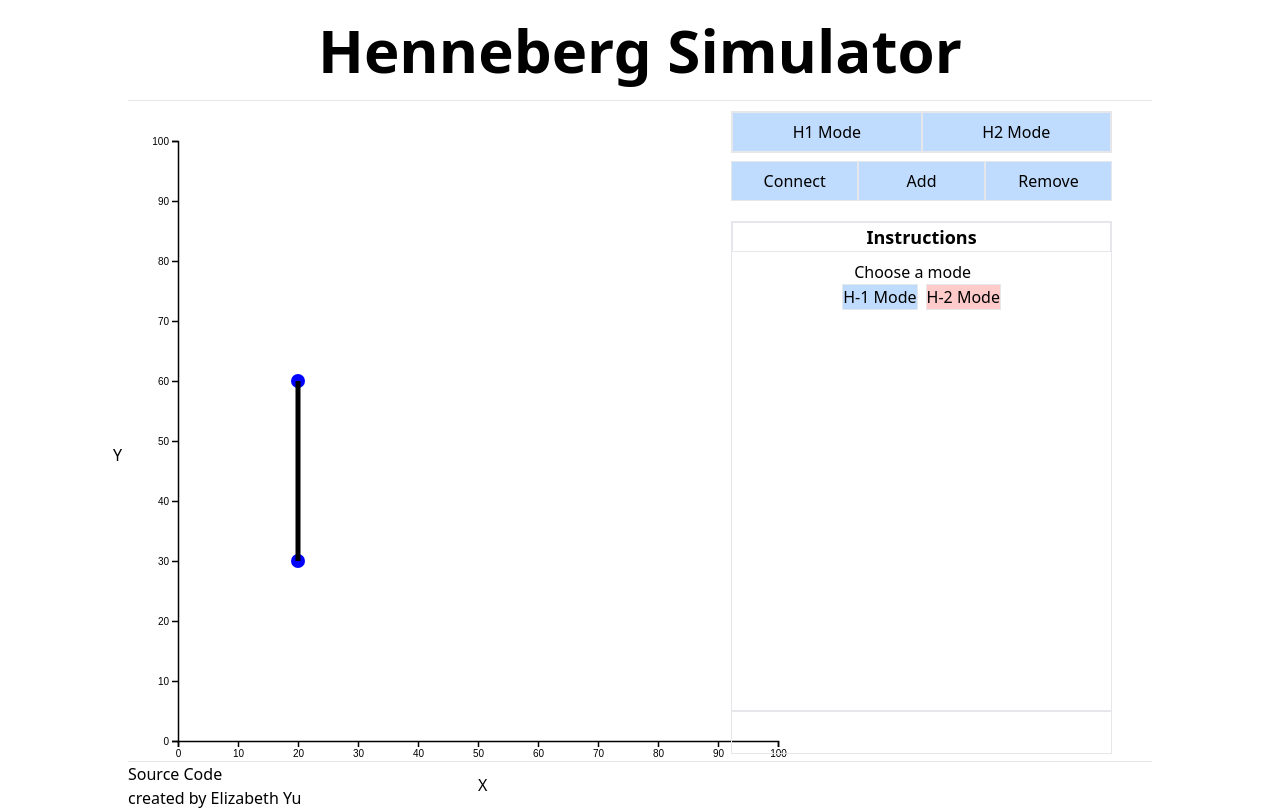
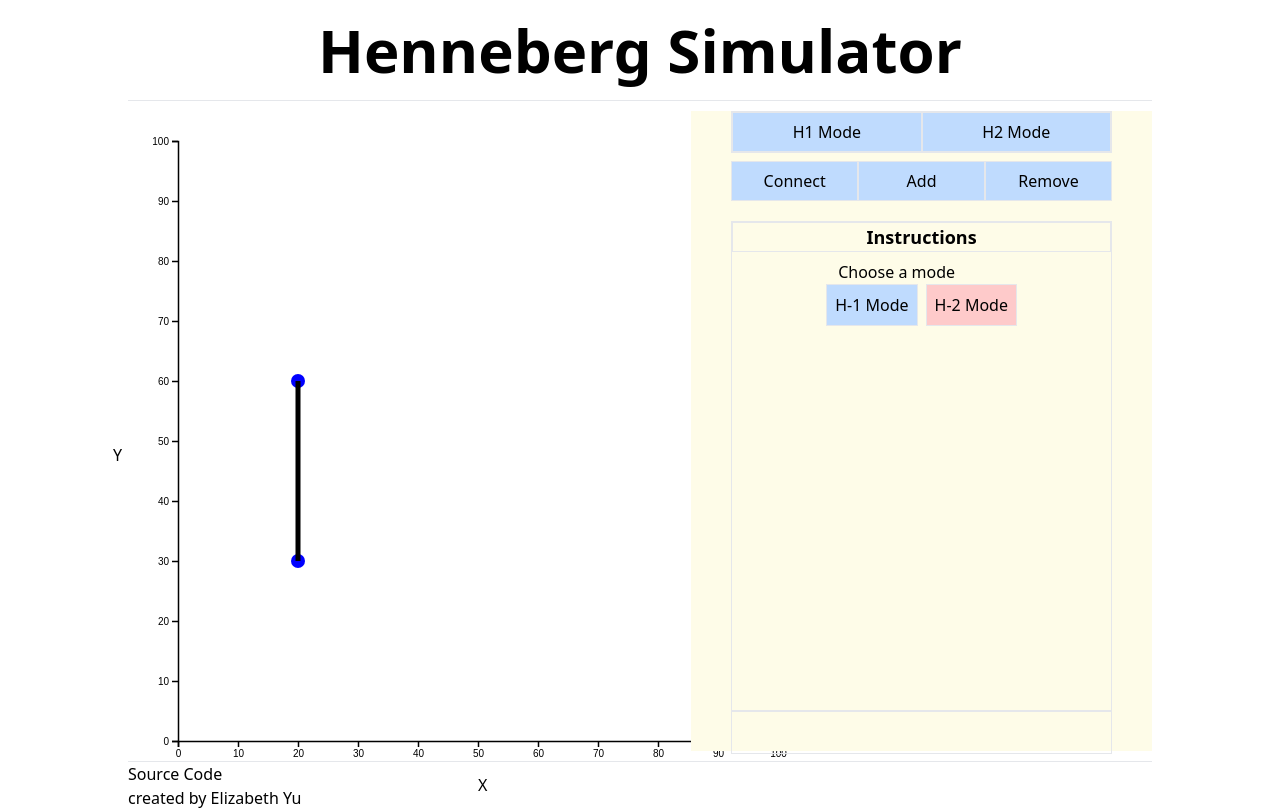
Before and after one commit to eyucherin/next-rigidity, a Next.js app: page / in a window 1280 px wide. Built offline with nearby package versions, Linux system fonts and the light colour scheme.

Commit message:
V.1.0.0 design update

```diff
--- a/src/pages/components/Intructions.js
+++ b/src/pages/components/Intructions.js
@@ -164,17 +164,18 @@ const Instructions = (props) => {
             <div>
               <div className = "ml-3 w[100%]">Choose a mode</div>
               <div>
-                <button className="border bg-blue-200 mr-2 hover:bg-amber-200" onClick={clickH1Mode}>
+                <button className="border p-2 bg-blue-200 mr-2 hover:bg-amber-200" onClick={clickH1Mode}>
                   H-1 Mode
                 </button>
+
                 {counter > 0 ?
-                  <button className="border bg-blue-200 hover:bg-amber-200" onClick={clickH2Mode}>
+                  <button className="border bg-blue-200 hover:bg-amber-200 p-2" onClick={clickH2Mode}>
                   H-2 Mode
-                </button>:<button className = "border bg-red-200" onClick={() => alert("Cannot initiate H-2 move on current framework, there must be at least 3 joints")}>H-2 Mode</button>}
+                </button>:<button className = "border bg-red-200 p-2" onClick={() => alert("Cannot initiate H-2 move on current framework, there must be at least 3 joints")}>H-2 Mode</button>}
           </div>
             </div>
           </div>
-        ) : <div className = "p-2">CURRENT MODE: {mode}</div>}
+        ) : null}
 
         <ul>
           {steps.map((item, index) =>
@@ -197,7 +198,7 @@ const Instructions = (props) => {
           currentStep == steps.length -1 ?
           <button className="border w-[30%] bg-blue-200" onClick={reset}>Reset</button>:
           mode == "" ?null:
-          <button className={`border w-[30%] ${props.isNext ? `bg-blue-200`:`bg-white`}`} onClick={clickNext}>Next</button>
+          <button className={`border w-[30%] ${props.isNext ? `bg-blue-200`:`bg-red-100`}`} onClick={clickNext}>Next</button>
         }
       </div>
     </div>
--- a/src/pages/index.js
+++ b/src/pages/index.js
@@ -32,7 +32,7 @@ export default function Home() {
   return (
    <div className = "mx-[10%]">
     <div className = "flex justify-center align-middle p-5">
-        <h1 className = "text-6xl font-bold">Henneberg Simulator</h1>
+        <h1 className = "text-6xl font-semibold">Henneberg Simulator</h1>
     </div>
     <hr></hr>
     <div className = "flex my-[1%] h-[80vh]">
@@ -40,7 +40,7 @@ export default function Home() {
       <div className = "w-[55%]">
         <Table toolMode = {toolMode} isNext = {isNext} setIsNext = {handleNext}/>
       </div>
-      <div className = "w-[45%]">
+      <div className = "w-[45%] bg-yellow-50">
         <div className>
           <div className  = "flex mx-10 border mb-2">
             <H1Button mode={handleModeChange} currentMode = {mode}/>
@@ -57,7 +57,7 @@ export default function Home() {
       </div>
     </div>
     <hr></hr>
-    <a href = "https://github.com/eyucherin/next-rigidity" target="_blank">Source Code</a>
+    <a  className = "hover:text-blue-600"href = "https://github.com/eyucherin/next-rigidity" target="_blank" >Source Code</a>
     <div>created by Elizabeth Yu</div>
     </div>
   )
```
